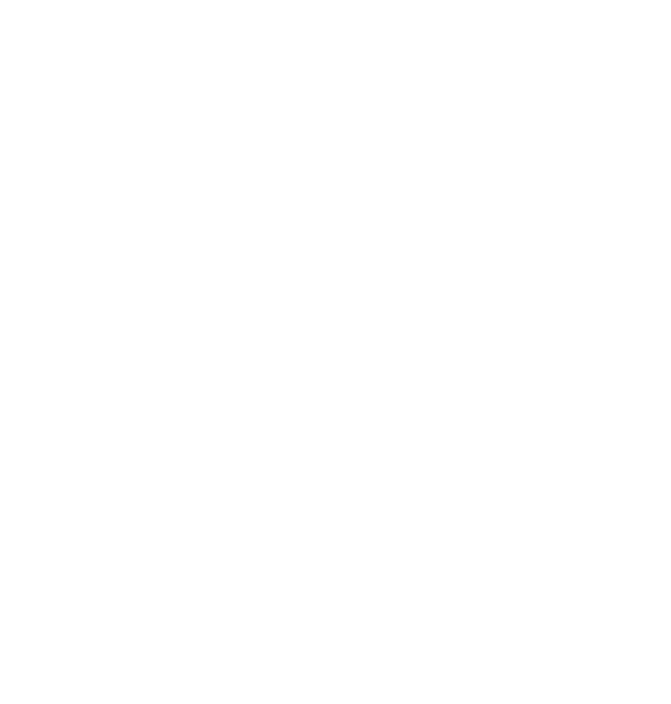
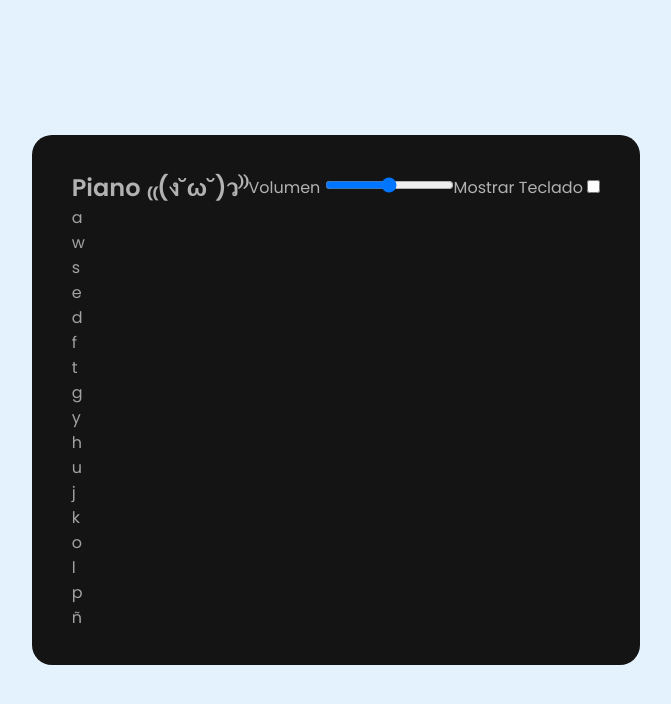
Before and after one commit to CarlosOrellana00/Piano-en-JS, a plain HTML site: page index.html in a window 1280 px wide. Shown: the whole page, without its empty margins (304-975 px from the left). Drawn offline with Linux system fonts and the light colour scheme.

Commit message:
html & css start

```diff
--- /dev/null
+++ b/assets/css/style.css
@@ -0,0 +1,29 @@
+@import url('https://fonts.googleapis.com/css2?family=Poppins:wght@400;500;600&display=swap');
+* {
+  margin: 0;
+  padding: 0;
+  box-sizing: border-box;
+  font-family: 'Poppins', sans-serif;
+}
+body {
+  display: flex;
+  align-items: center;
+  justify-content: center;
+  min-height: 100vh;
+  background: #E3F2FD;
+}
+.wrapper {
+  padding: 35px 40px;
+  border-radius: 20px;
+  background: #141414;
+}
+.wrapper header {
+  display: flex;
+  color: #B2B2B2;
+  align-items: center;
+  justify-content: space-between;
+}
+.piano-keys{
+  list-style: none;
+  color: #a2a2a2;
+}
--- a/index.html
+++ b/index.html
@@ -4,9 +4,40 @@
   <meta charset="UTF-8">
   <meta http-equiv="X-UA-Compatible" content="IE=edge">
   <meta name="viewport" content="width=device-width, initial-scale=1.0">
-  <title>Document</title>
+  <title>Piano en JS</title>
+  <link rel="shortcut icon" href="assets/icon/piano.png">
+  <link rel="stylesheet" href="assets/css/style.css">
 </head>
 <body>
-
+  <div class="wrapper">
+    <header>
+      <h2>Piano ₍₍(ง˘ω˘)ว⁾⁾</h2>
+      <div class="column volume-slider">
+        <span>Volumen</span> <input type="range">
+      </div>
+      <div class="column key-checkbox">
+        <span>Mostrar Teclado</span> <input type="checkbox">
+      </div>
+    </header>
+    <ul class="piano-keys">
+      <li class="key white"><span>a</span></li>
+      <li class="key black"><span>w</span></li>
+      <li class="key white"><span>s</span></li>
+      <li class="key black"><span>e</span></li>
+      <li class="key white"><span>d</span></li>
+      <li class="key white"><span>f</span></li>
+      <li class="key black"><span>t</span></li>
+      <li class="key white"><span>g</span></li>
+      <li class="key black"><span>y</span></li>
+      <li class="key white"><span>h</span></li>
+      <li class="key black"><span>u</span></li>
+      <li class="key white"><span>j</span></li>
+      <li class="key white"><span>k</span></li>
+      <li class="key black"><span>o</span></li>
+      <li class="key white"><span>l</span></li>
+      <li class="key black"><span>p</span></li>
+      <li class="key white"><span>ñ</span></li>
+    </ul>
+  </div>
 </body>
 </html>
```
Also changed, not shown: assets/icon/piano.png (added).
